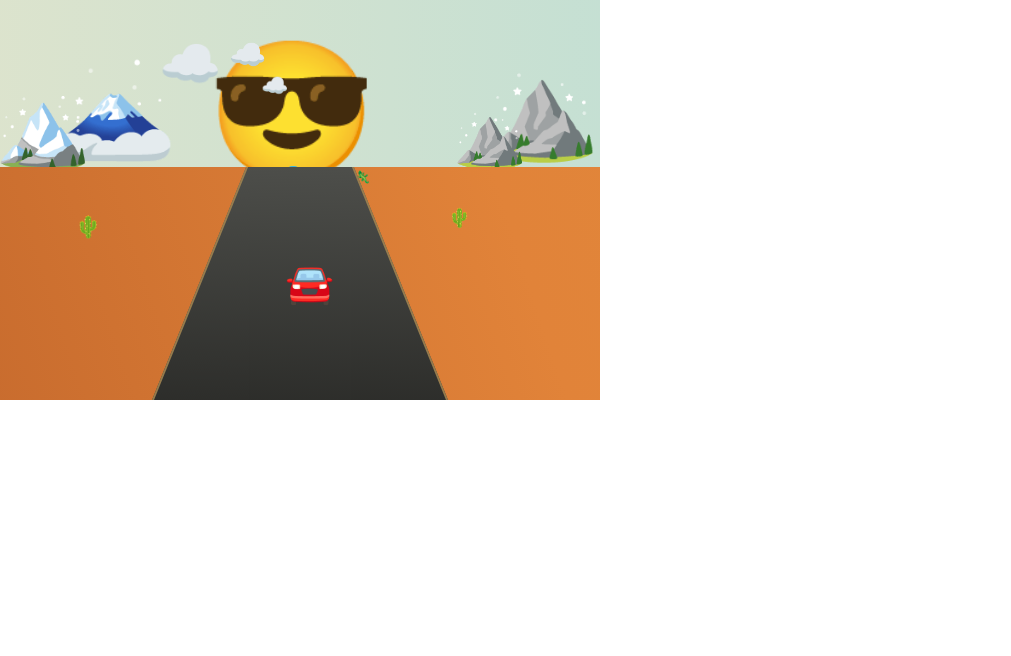
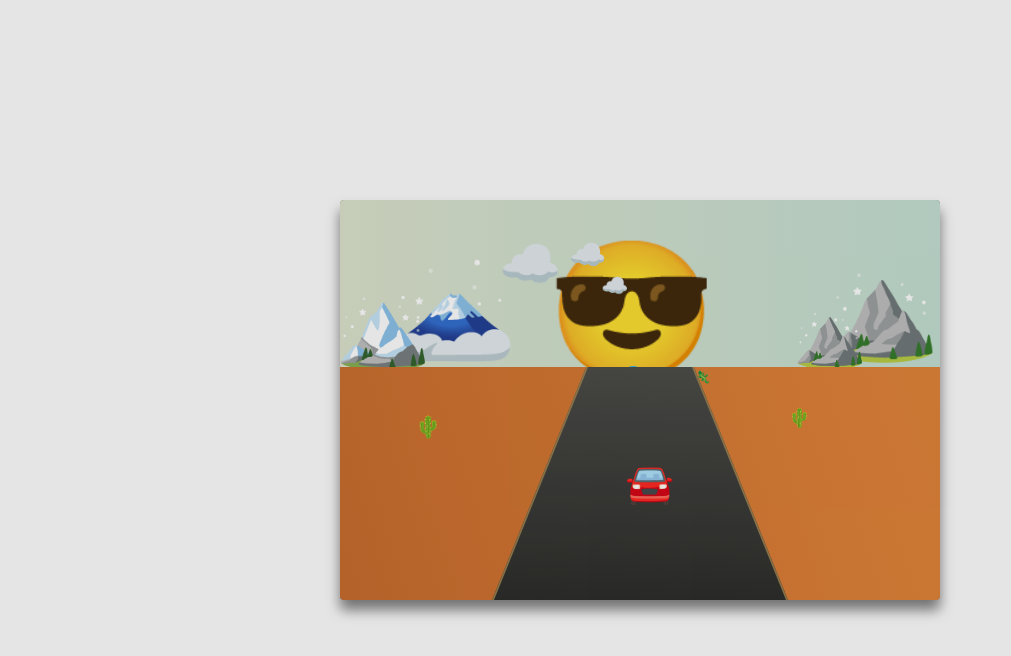
Before and after one commit to lucas-mv/dti-css-contest, an Angular app: page / in a window 1280 px wide. Shown: the top 656 px of the page, without its empty margins (0-1011 px from the left). Built offline with nearby package versions, Linux system fonts and the light colour scheme.

Commit message:
framing the picture

```diff
--- a/src/app/app.component.html
+++ b/src/app/app.component.html
@@ -1,3 +1,4 @@
+<div class="container">
   <div class="frame">
 
     <div class="ground">
@@ -33,3 +34,4 @@
     <div class="road-right road"></div>
 
   </div>
+</div>
--- a/src/app/app.component.scss
+++ b/src/app/app.component.scss
@@ -2,7 +2,21 @@ body{
     margin: 0 !important;
 }
 
+.container{
+    height: 100vh;
+    display: flex;
+    z-index: -1000;
+    background-color: rgba(0, 0, 0, 0.1);
+}
+
 .frame {
+    border: 0;
+    box-shadow: 0 10px 13px 0 rgba(0, 0, 0, 0.5);
+    z-index: -100;
+    background-color: rgba(0, 0, 0, 0.5);
+    border-radius: 4px;
+    margin: auto;
+    position: relative;
     display: grid;
     height: 400px;
     width: 600px;
@@ -39,6 +53,8 @@ body{
 .ground{
     grid-row: 6 /span 7;
     grid-column: 1 /span 12;
+    border-bottom-left-radius: 4px;
+    border-bottom-right-radius: 4px;
 
     background: linear-gradient(252deg, #e6a644, #e18339, #8c3313);
     background-size: 600% 600%;
@@ -92,6 +108,8 @@ body{
 }
 
 .sky{
+    border-top-left-radius: 4px;
+    border-top-right-radius: 4px;
     grid-row: 1 /span 6;
     grid-column: 1 /span 12;
     display: block;
```
Lines whose indentation alone changed are shown as unchanged.
